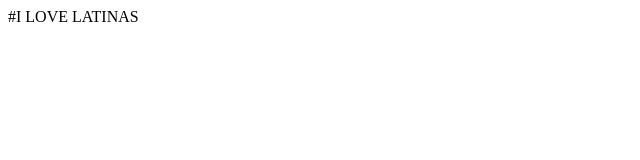
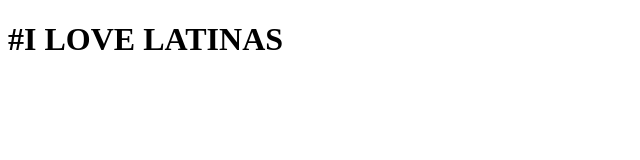
Before and after one commit to Bartolon1/Bartolon1.github.io, a plain HTML site: page index.html in a window 1280 px wide. Shown: the whole page, without its empty margins (0-640 px from the left). Drawn offline with Linux system fonts and the light colour scheme.

Commit message:
Update index.html

```diff
--- a/index.html
+++ b/index.html
@@ -1,9 +1,6 @@
 <!DOCTYPE html>
 <html lange"en-US">
-<head>
-</head>
-<body>
-#I LOVE LATINAS
- </H1>
- </body>
+<H1>
+    #I LOVE LATINAS
+   </H1>
  </html>
```
